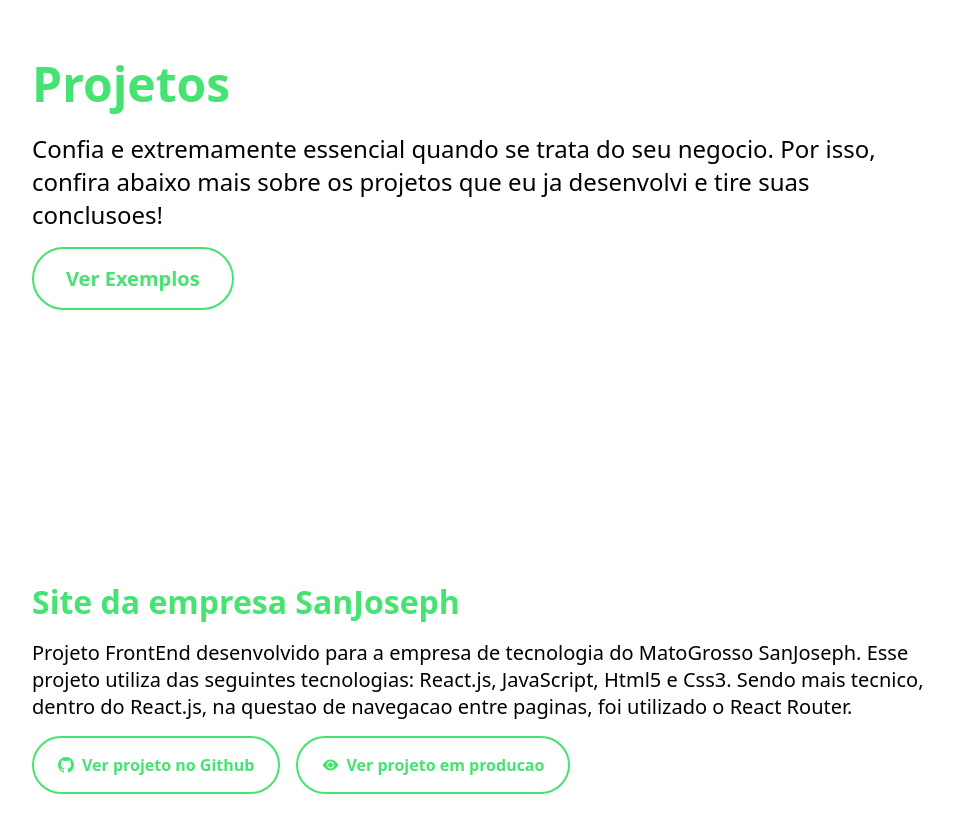
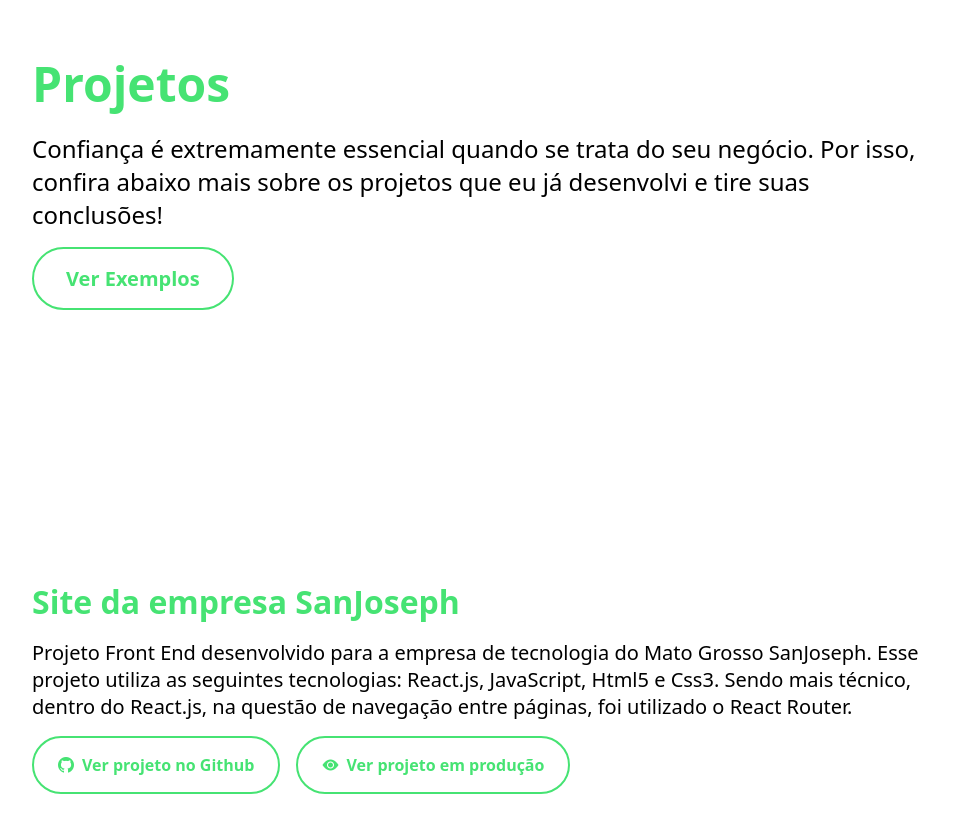
Before and after one commit to OutraContaDoLuis/portifolio, a React (Vite) app: page /projects in a window 1280 px wide. Shown: the part 220-1052 px from the top of the page, without its empty margins (160-1113 px from the left). Built offline with nearby package versions, Linux system fonts and the light colour scheme.

Commit message:
Botoes do ProjectsPage funcionando

```diff
--- a/src/pages/ProjectsPage.jsx
+++ b/src/pages/ProjectsPage.jsx
@@ -1,28 +1,41 @@
 import '../styles/ProjectsPage.css';
 
 function ProjectPage() {
+
+    function scrollDown() {
+        let element = document.getElementById('box--projects');
+        let coords = element.getBoundingClientRect();
+
+        console.log(coords.y)
+
+        window.scroll({
+            top: coords.y - 100,
+            behavior: 'smooth'
+        });
+    }
+
     return (
         <>
             <div className="box box--column max--content--width">
                 <div id="first--box--projects" className="box max--content--view--height max--content--width">
                     <div className="box box--column margin--1">
                         <h1 className="projects--initial__h1 align--left">Projetos</h1>
-                        <p className="projects--initial__p align--left">Confia e extremamente essencial quando se trata do seu negocio. Por isso, confira abaixo mais sobre os projetos que eu ja desenvolvi e tire suas conclusoes!</p>
-                        <button className="projects--initial__button align--left">Ver Exemplos</button>
+                        <p className="projects--initial__p align--left">Confiança é extremamente essencial quando se trata do seu negócio. Por isso, confira abaixo mais sobre os projetos que eu já desenvolvi e tire suas conclusões!</p>
+                        <button className="projects--initial__button align--left" onClick={() => scrollDown()}>Ver Exemplos</button>
                     </div>
                 </div>
                 <div id="box--projects" className="box box--column max--content--width">
                     <div className="box box--column margin--1">
                         <h2 className="projects__h2 align--left">Site da empresa SanJoseph</h2>
-                        <p className="projects__p">Projeto FrontEnd desenvolvido para a empresa de tecnologia do MatoGrosso SanJoseph. Esse projeto utiliza das seguintes tecnologias: React.js, JavaScript, Html5 e Css3. Sendo mais tecnico, dentro do React.js, na questao de navegacao entre paginas, foi utilizado o React Router.</p>
+                        <p className="projects__p">Projeto Front End desenvolvido para a empresa de tecnologia do Mato Grosso SanJoseph. Esse projeto utiliza as seguintes tecnologias: React.js, JavaScript, Html5 e Css3. Sendo mais técnico, dentro do React.js, na questão de navegação entre páginas, foi utilizado o React Router.</p>
                         <div className="box box--row align--left">
-                            <button className="projects__button">
+                            <button className="projects__button" onClick={() => window.open('https://github.com/OutraContaDoLuis/SanJosephWebSite')}>
                                 <i class="bi bi-github"></i>
                                 Ver projeto no Github
                             </button>
-                            <button className="projects__button">
+                            <button className="projects__button" onClick={() => window.open('https://sanjosephwebsite.netlify.app/')}>
                                 <i class="bi bi-eye-fill"></i>
-                                Ver projeto em producao
+                                Ver projeto em produção
                             </button>
                         </div>
                     </div>
```
